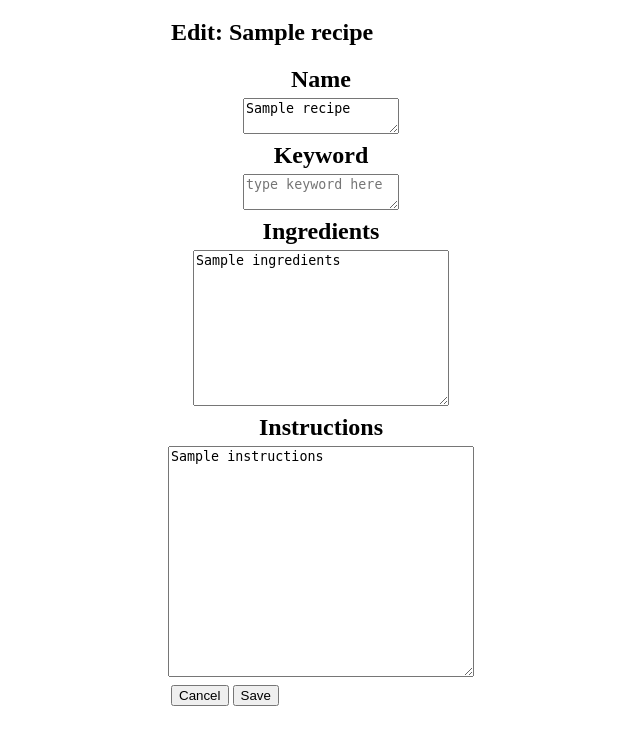
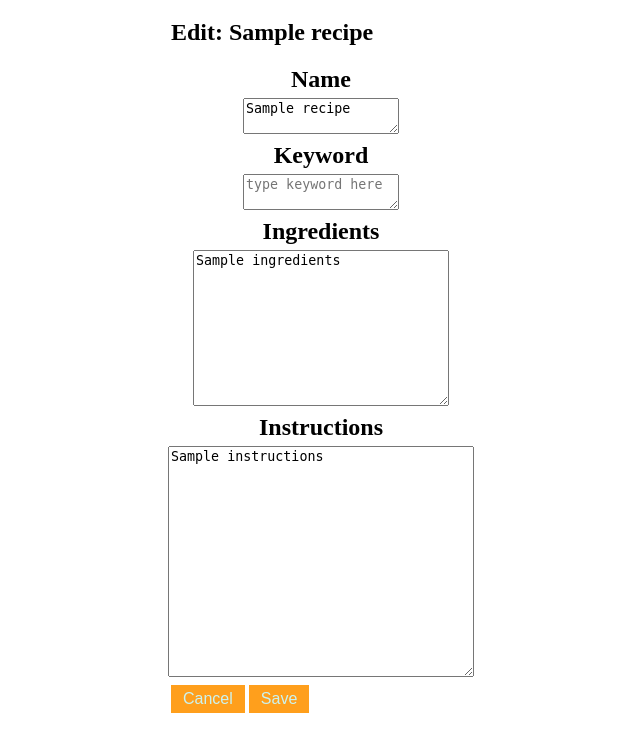
Before and after one commit to Sadicecream/Agile_Project, a Flask app: template templates/updaterecipe.html in a window 1280 px wide. Shown: the part 62-800 px from the top of the page, without its empty margins (319-959 px from the left). Run offline with Flask 2, Linux system fonts and the light colour scheme; the template is opened without the code that fills it: most values are stand-ins (such as "Sample title", 1, 10 or a date in 2020); some libraries are stand-ins or nearby versions.

Commit message:
styled save and cancel buttons on create and update recipe

```diff
--- a/static/styles/style.css
+++ b/static/styles/style.css
@@ -31,6 +31,24 @@ body h1 {
 textarea {
     margin-top: 5px;
     margin-bottom: 8px;
+}
+
+.cancel-button {
+    background-color: var(--dark-yellow);
+    border: none;
+    color: var(--pastel-blue);
+    padding: 5px 12px;
+    text-decoration: none;
+    font-size: 16px;
+}
+
+.save-button {
+    background-color: var(--dark-yellow);
+    border: none;
+    color: var(--pastel-blue);
+    padding: 5px 12px;
+    text-decoration: none;
+    font-size: 16px;
 }
 
 .recipe-parts {
--- a/templates/updaterecipe.html
+++ b/templates/updaterecipe.html
@@ -28,7 +28,7 @@
                     <textarea class="recipe-instructions" placeholder="type instructions here" name="Recipe Instructions" rows="15" cols="40">{{ recipe[0].instructions }}</textarea>
                 </div>
                         <input type="submit" method="GET" formaction="/" class="cancel-button" value="Cancel">
-                        <button onclick="update()">Save</button>
+                        <button class="save-button" onclick="update()">Save</button>
                         <script>
                             function update() {
                                 event.preventDefault()
```
